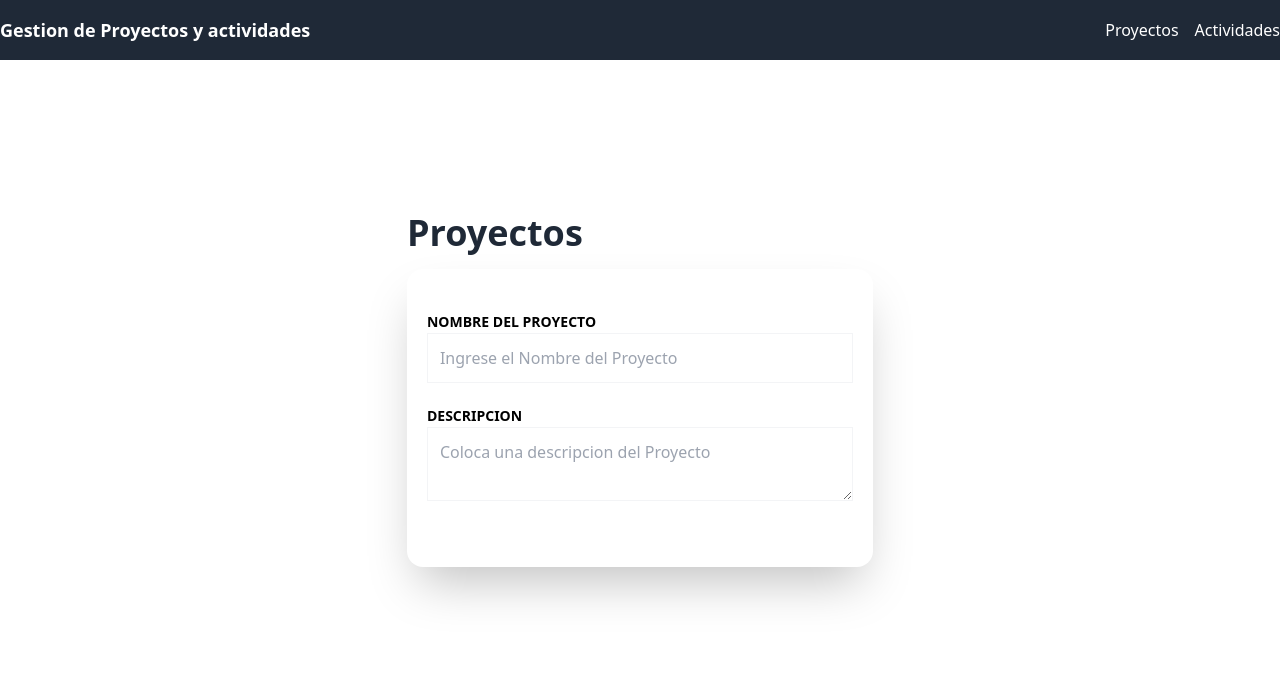
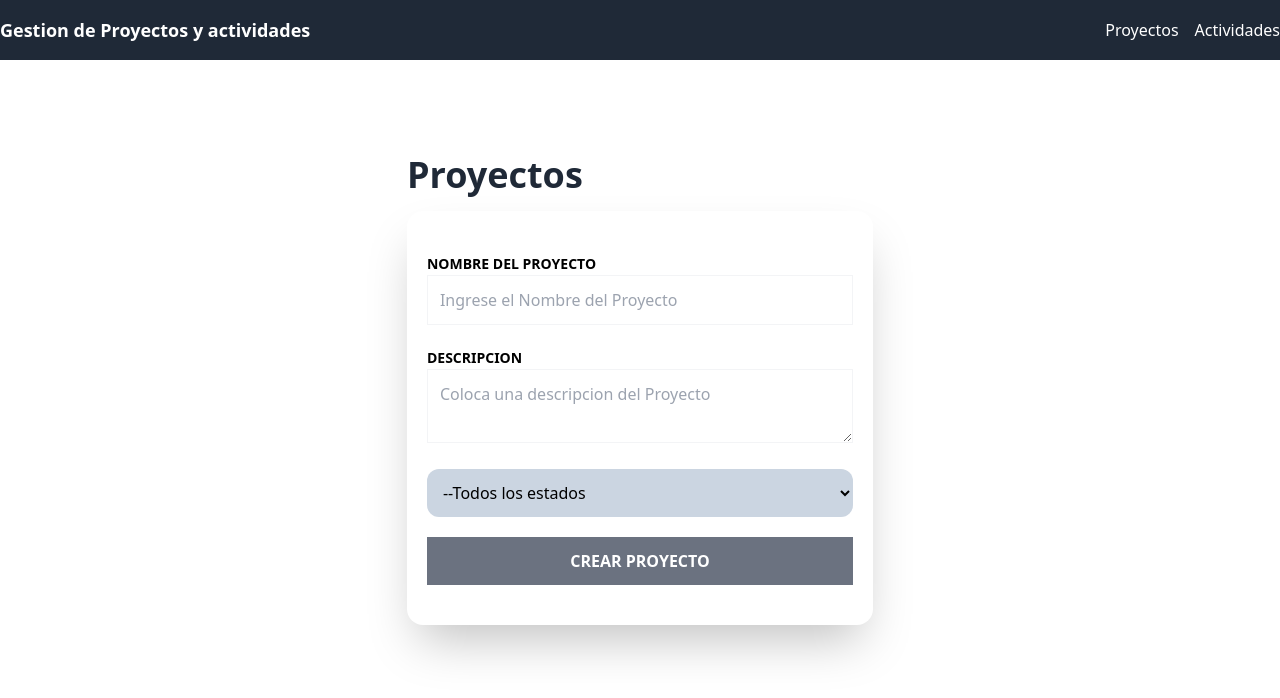
Before and after one commit to AlvaroJose1357/Mini-hackaton, a React (Vite) app in the folder frontend/: page /proyectos in a window 1280 px wide. Shown: the top 698 px of the page. Built offline with nearby package versions, Linux system fonts and the light colour scheme.

Commit message:
proyect 7/8

```diff
--- a/frontend/src/App.jsx
+++ b/frontend/src/App.jsx
@@ -4,6 +4,7 @@ import Home from "./pages/Home";
 import Proyects from "./pages/Proyects";
 import Activities from "./pages/Activities";
 import CreateActivities from "./pages/CreateActivities";
+import ListProyect from "./pages/ListProyect";
 
 function App() {
   return (
@@ -24,6 +25,10 @@ function App() {
           element={<Proyects />}
         />
         <Route
+          path="/listProyect"
+          element={<ListProyect />}
+        />
+        <Route
           path="/actividades"
           element={<Activities />}
         />
--- /dev/null
+++ b/frontend/src/data/estado.js
@@ -0,0 +1,22 @@
+export const estado = [
+  {
+    id: "1",
+    nombre: "Pendiente",
+    color: "text-blue-500",
+  },
+  {
+    id: "2",
+    nombre: "En Proceso",
+    color: "text-yellow-500",
+  },
+  {
+    id: "3",
+    nombre: "Terminado",
+    color: "text-green-500",
+  },
+  {
+    id: "4",
+    nombre: "Cancelado",
+    color: "text-red-500",
+  },
+];
--- /dev/null
+++ b/frontend/src/pages/ListProyect.jsx
@@ -0,0 +1,3 @@
+export default function ListProyect() {
+  return <div>ListProyect</div>;
+}
--- a/frontend/src/pages/Proyects.jsx
+++ b/frontend/src/pages/Proyects.jsx
@@ -1,6 +1,7 @@
 import { useForm } from "react-hook-form";
 import { useNavigate } from "react-router-dom";
 import Error from "../components/Error";
+import { estado } from "../data/estado";
 export default function Proyects() {
   const {
     register,
@@ -12,10 +13,15 @@ export default function Proyects() {
 
   const formSubmit = handleSubmit((data) => {
     console.log(data);
-    navigate("/proyectos");
+    navigate("/listProyect");
     // cuando ya se termine de enviar el formulario se reinician los valores
     setValue("name", "");
+    setValue("description", "");
   });
+
+  const handleFilter = (event) => {
+    console.log(event.target.value);
+  };
   return (
     <div className="flex h-[calc(100vh-100px)] items-center justify-center">
       <div>
@@ -36,11 +42,11 @@ export default function Proyects() {
               type="text"
               placeholder="Ingrese el Nombre del Proyecto"
               {...register("name", {
-                required: "El Nombre del Paciente es obligatorio",
+                required: "El Nombre del Proyecto es obligatorio",
                 minLength: {
                   value: 2,
                   message:
-                    "El Nombre del Paciente debe tener al menos 2 caracteres",
+                    "El Nombre del Proyecto debe tener al menos 2 caracteres",
                 },
               })}
             />
@@ -57,16 +63,45 @@ export default function Proyects() {
               className="w-full border border-gray-100 p-3"
               type="text"
               placeholder="Coloca una descripcion del Proyecto"
-              {...register("name", {
-                required: "El Nombre del Paciente es obligatorio",
+              {...register("description", {
+                required: "La Descripcion del proyecto es obligatorio",
                 minLength: {
-                  value: 2,
+                  value: 5,
                   message:
-                    "El Nombre del Paciente debe tener al menos 2 caracteres",
+                    "La Descripcion del proyecto debe tener al menos 5 caracteres",
                 },
               })}></textarea>
-            {errors.name && <Error>{errors.name.message?.toString()}</Error>}
+            {errors.description && (
+              <Error>{errors.description.message?.toString()}</Error>
+            )}
           </div>
+          <div className="mb-5">
+            <select
+              id="category"
+              className="flex-1 rounded-xl bg-slate-300 w-full p-3"
+              onChange={handleFilter}
+              {...register("category", {
+                required: "La Categoria del proyecto es obligatorio",
+              })}>
+              <option value=""> --Todos los estados</option>
+              {estado.map((estadoOp) => (
+                <option
+                  key={estadoOp.id}
+                  value={estadoOp.id}
+                  className={`${estadoOp.color}`}>
+                  {estadoOp.nombre}
+                </option>
+              ))}
+            </select>
+            {errors.category && (
+              <Error>{errors.category.message?.toString()}</Error>
+            )}
+          </div>
+          <input
+            type="submit"
+            className="w-full cursor-pointer bg-gray-500 p-3 font-bold uppercase text-white transition-colors hover:bg-gray-700"
+            value={"Crear Proyecto"}
+          />
         </form>
       </div>
     </div>
```
